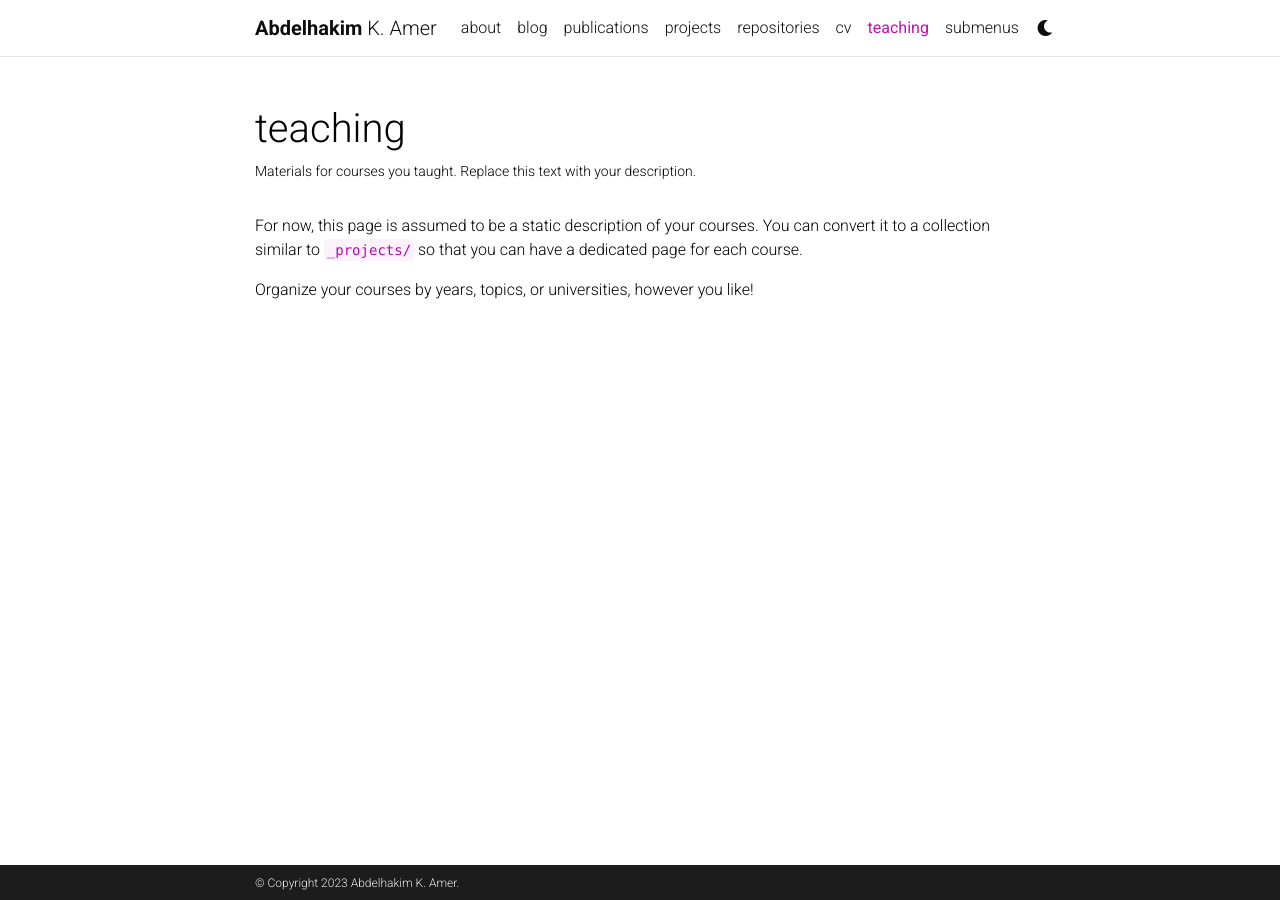
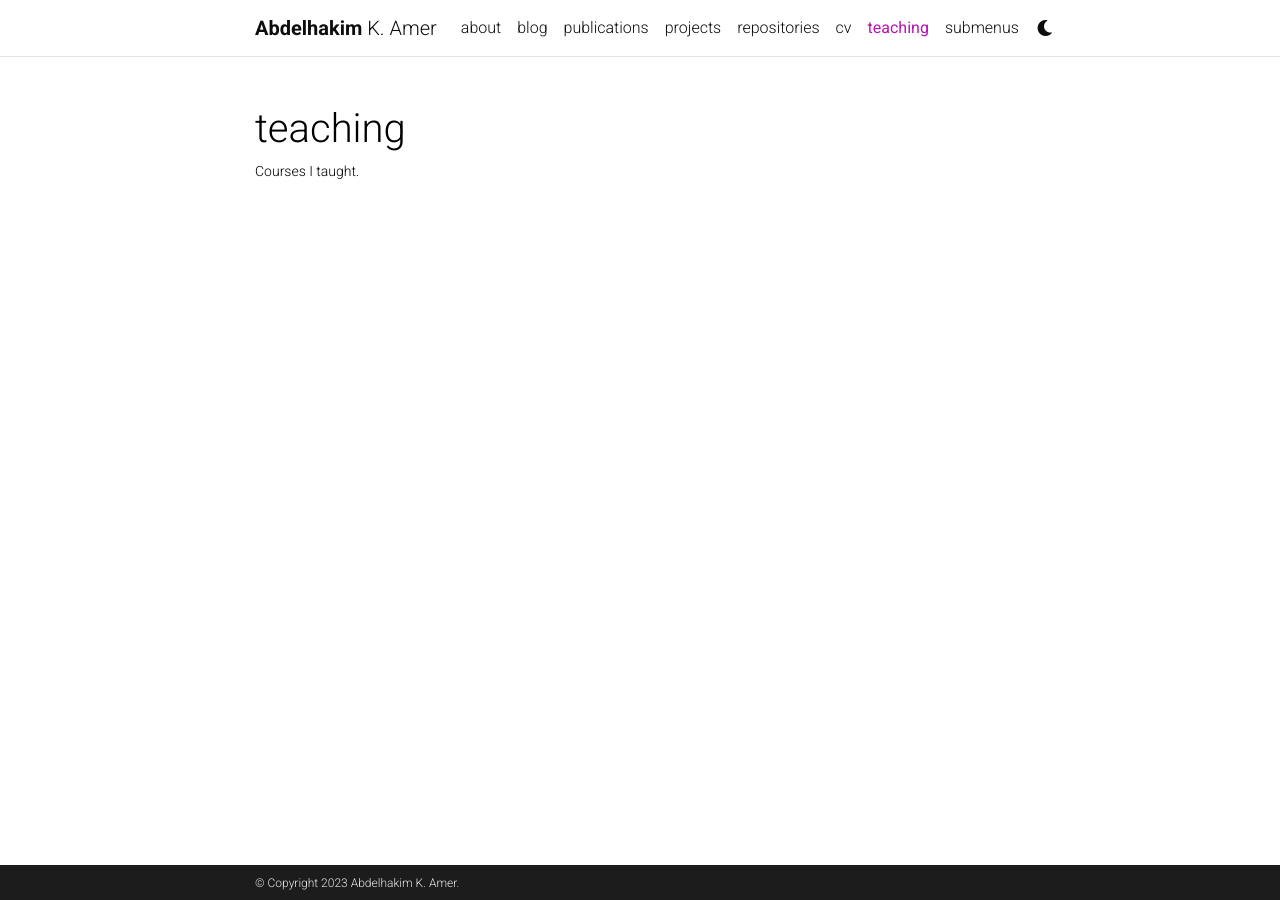
Before and after one commit to abdelhakim96/abdelhakim96.github.io, a Jekyll site: the page built from _pages/teaching.md, in a window 1280 px wide. Built offline with Jekyll 4.4.1, drawn with Linux system fonts in a browser that asks for light colours; comment, search, counter and statistics services are not loaded; a style sheet for code colours, icons or effects is not loaded.

Commit message:
added personal info

```diff
--- a/_config.yml
+++ b/_config.yml
@@ -28,7 +28,7 @@
 highlight_theme_dark: native    # https://github.com/jwarby/jekyll-pygments-themes
 
 # repo color theme
-repo_theme_light: default       # https://github.com/anuraghazra/github-readme-stats/blob/master/themes/README.md
+repo_theme_light: dark       # https://github.com/anuraghazra/github-readme-stats/blob/master/themes/README.md
 repo_theme_dark: dark           # https://github.com/anuraghazra/github-readme-stats/blob/master/themes/README.md
 repo_trophies:
   enabled: true
@@ -141,7 +141,7 @@
   strict:                      # use strict identification mode
   reactions_enabled:           # enable (1) or disable (0) emoji reactions
   input_position:         # whether to display input form below (bottom) or above (top) the comments
-  theme:   # name of the color scheme (preferred works well with al-folio light/dark mode)
+  theme: dark  # name of the color scheme (preferred works well with al-folio light/dark mode)
   emit_metadata:
   lang: en
 
--- a/_data/cv.yml
+++ b/_data/cv.yml
@@ -13,7 +13,7 @@
   contents:
     - title: PhD
       institution: Aarhus University, Aarhus, Denmark
-      year: 2022
+      year: 2025
       description:
         - Phd in Robotics and Control, Department of Electrical and Computer Engineering.
 
--- a/_pages/teaching.md
+++ b/_pages/teaching.md
@@ -2,11 +2,7 @@
 layout: page
 permalink: /teaching/
 title: teaching
-description: Materials for courses you taught. Replace this text with your description.
+description: Courses I taught.
 nav: true
 nav_order: 5
 ---
-
-For now, this page is assumed to be a static description of your courses. You can convert it to a collection similar to `_projects/` so that you can have a dedicated page for each course.
-
-Organize your courses by years, topics, or universities, however you like!
```
